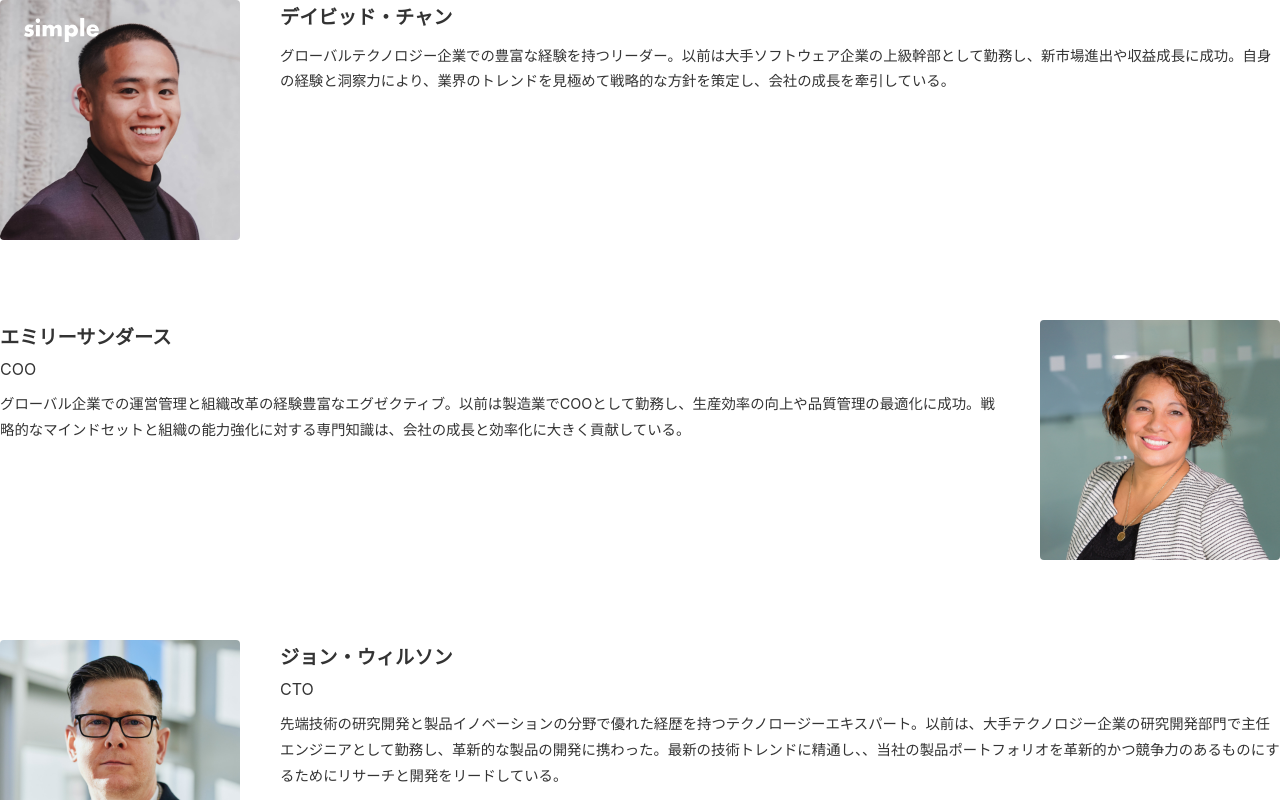
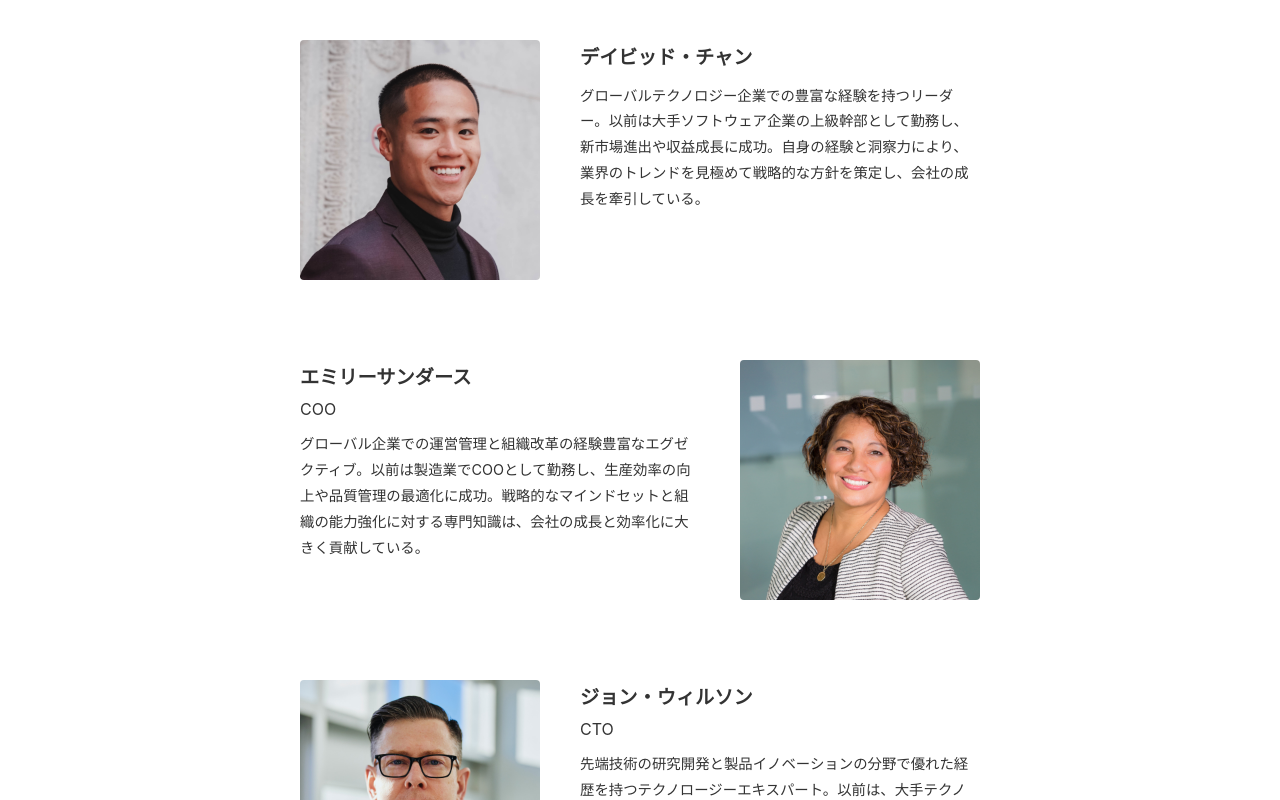
Before and after one commit to hanimako/my-next-project, a Next.js app: page /members in a window 1280 px wide. Shown: the top 800 px of the page. Built offline with nearby package versions, Linux system fonts and the light colour scheme.

Commit message:
4-3-2 レイアウトを整えよう

```diff
--- /dev/null
+++ b/app/_components/Sheet/index.module.css
@@ -0,0 +1,8 @@
+.container {
+  position: relative;
+  background-color: #fff;
+  width: 840px;
+  margin: -40px auto 0;
+  padding: 80px;
+  border-radius: 8px;
+}
--- /dev/null
+++ b/app/_components/Sheet/index.tsx
@@ -0,0 +1,9 @@
+import styles from "./index.module.css";
+
+type Props = {
+  children: React.ReactNode;
+};
+
+export default function Sheet({ children }: Props) {
+  return <div className={styles.container}>{children}</div>;
+}
--- /dev/null
+++ b/app/members/layout.tsx
@@ -0,0 +1,9 @@
+import Sheet from "@/app/_components/Sheet";
+
+type Props = {
+  children: React.ReactNode;
+};
+
+export default function RootLayout({ children }: Props) {
+  return <Sheet>{children}</Sheet>;
+}
```
